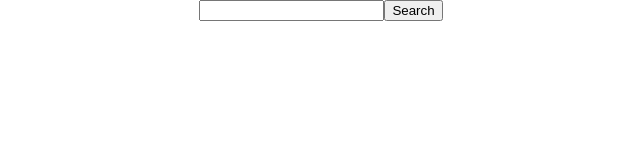
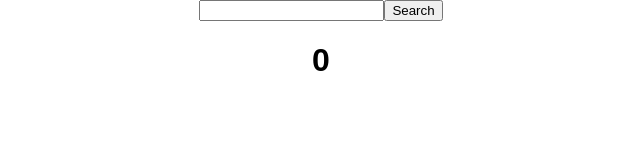
Before and after one commit to jpromanonet/idealRecipe, a React (Create React App) app in the folder idealrecipe/: page / in a window 1280 px wide. Shown: the top 160 px of the page, without its empty margins (319-959 px from the left). Built offline with nearby package versions, Linux system fonts and the light colour scheme.

Commit message:
useEffect added

```diff
--- a/idealrecipe/src/App.js
+++ b/idealrecipe/src/App.js
@@ -10,7 +10,13 @@
   // API Search
   const exampleReq = `https://api.edamam.com/search?q=chicken&app_id=${APP_ID}&app_key=${APP_KEY}`;
 
+  // States control
+  const [counter, setCounter] = useState(0);
+
   // useEffect function
+  useEffect(() => {
+    console.log("Effect has been run");
+  });
 
   return (
     <div className="App">
@@ -20,6 +26,7 @@
           Search
         </button>
       </form>
+      <h1 onClick={() => setCounter(counter + 1)}>{counter}</h1>
     </div>
   );
 };
```
